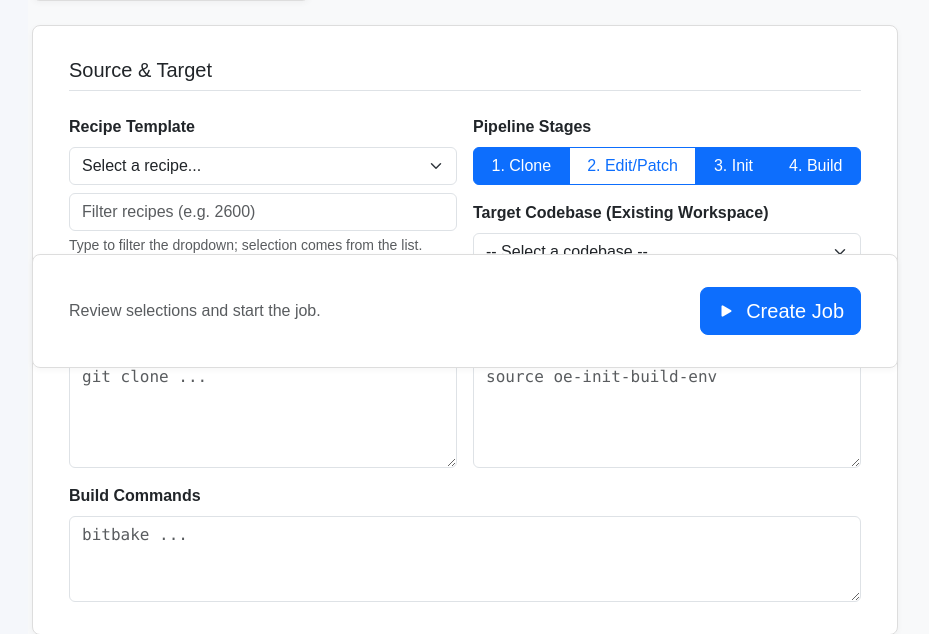
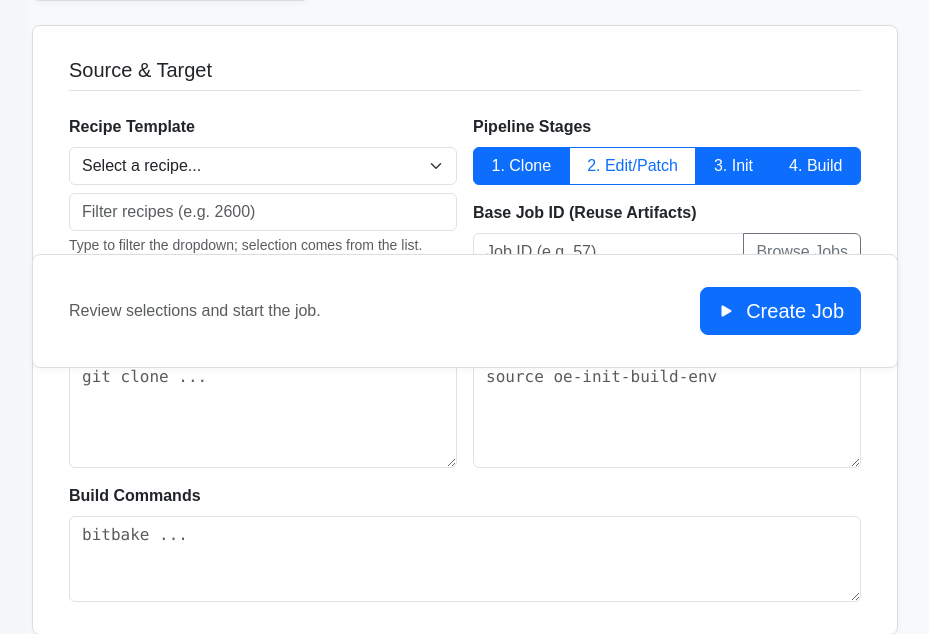
Before and after one commit to hanhanlee/autobuild_onetree, a FastAPI app: template templates/new_job.html in a window 1280 px wide. Shown: the part 432-1066 px from the top of the page, without its empty margins (28-957 px from the left). Run offline with FastAPI, Linux system fonts and the light colour scheme; the template is opened without the code that fills it, so the values that code supplies are empty; some libraries are stand-ins or nearby versions.

Commit message:
feat(jobs): allow reusing artifacts from previous jobs via base job id
Replace static codebase selection with a dynamic 'Base Job ID' input.
- Add a 'Browse Jobs' modal to select from recent jobs.
- Implement backend logic to automatically resolve the source directory
  path from the specified base job's work folder, handling validation
  for missing or ambiguous paths.

```diff
--- a/app/jobs.py
+++ b/app/jobs.py
@@ -419,6 +419,18 @@ def _find_runner_pids(job_id: int) -> Set[int]:
     return pids
 
 
+def resolve_base_job_path(base_job_id: int) -> Path:
+    base_dir = job_dir(base_job_id) / "work"
+    if not base_dir.exists() or not base_dir.is_dir():
+        raise ValueError(f"Job {base_job_id} work directory not found")
+    subdirs = [p for p in base_dir.iterdir() if p.is_dir()]
+    if len(subdirs) == 0:
+        raise ValueError(f"No source directory found in Job {base_job_id} work folder.")
+    if len(subdirs) > 1:
+        raise ValueError(f"Ambiguous source: Multiple directories found in Job {base_job_id} work folder.")
+    return subdirs[0]
+
+
 def stop_job(job_id: int) -> bool:
     spec = load_job_spec(job_id) or {}
     pids: Set[int] = set()
--- a/templates/new_job.html
+++ b/templates/new_job.html
@@ -88,17 +88,12 @@
                 <label class="btn btn-outline-primary" for="check-build">4. Build</label>
               </div>
               <div class="mt-3">
-                <label class="form-label fw-semibold" for="codebase-select">Target Codebase (Existing Workspace)</label>
-                {% if codebases_count is defined %}
-                <div class="text-muted small mb-1">workspaces_root: {{ workspaces_root }}, codebases_count: {{ codebases_count }}</div>
-                {% endif %}
-                <select id="codebase-select" name="codebase_id" class="form-select">
-                  <option value="" {% if not codebase_id %}selected{% endif %}>-- Select a codebase --</option>
-                  {% for cb in codebases or [] %}
-                      <option value="{{ cb.id }}" {% if codebase_id==cb.id %}selected{% endif %}>{{ cb.label or cb.id }}</option>
-                  {% endfor %}
-                </select>
-                <div class="text-muted small mt-1">Choose an existing workspace to reuse sources/artifacts.</div>
+                <label class="form-label fw-semibold" for="base_job_id">Base Job ID (Reuse Artifacts)</label>
+                <div class="input-group">
+                  <input type="number" class="form-control" id="base_job_id" name="base_job_id" placeholder="Job ID (e.g. 57)" value="{{ base_job_id or '' }}">
+                  <button class="btn btn-outline-secondary" type="button" data-bs-toggle="modal" data-bs-target="#baseJobModal">Browse Jobs</button>
+                </div>
+                <div class="text-muted small mt-1">Select a previous job to reuse its workspace/artifacts.</div>
               </div>
             </div>
           </div>
@@ -272,6 +267,21 @@ document.addEventListener("DOMContentLoaded", function () {
         }
     });
 
+    document.querySelectorAll(".select-base-job").forEach((btn) => {
+        btn.addEventListener("click", () => {
+            const jobId = btn.getAttribute("data-job-id");
+            const input = document.getElementById("base_job_id");
+            if (input && jobId) {
+                input.value = jobId;
+            }
+            const modalEl = document.getElementById("baseJobModal");
+            if (modalEl) {
+                const modal = bootstrap.Modal.getOrCreateInstance(modalEl);
+                modal.hide();
+            }
+        });
+    });
+
     updateRecipeInfo();
 });
 
@@ -286,6 +296,48 @@ function toggleFind(select) {
     if (findInput) findInput.classList.toggle("d-none", select.value !== "replace");
 }
 </script>
+
+<div class="modal fade" id="baseJobModal" tabindex="-1" aria-labelledby="baseJobModalLabel" aria-hidden="true">
+  <div class="modal-dialog modal-lg modal-dialog-scrollable">
+    <div class="modal-content">
+      <div class="modal-header">
+        <h5 class="modal-title" id="baseJobModalLabel">Select Base Job</h5>
+        <button type="button" class="btn-close" data-bs-dismiss="modal" aria-label="Close"></button>
+      </div>
+      <div class="modal-body">
+        <div class="table-responsive">
+          <table class="table table-sm align-middle mb-0">
+            <thead class="table-light">
+              <tr>
+                <th>ID</th>
+                <th>Status</th>
+                <th>Recipe</th>
+                <th>Created At</th>
+                <th></th>
+              </tr>
+            </thead>
+            <tbody>
+              {% for j in recent_jobs or [] %}
+              <tr>
+                <td>#{{ j.id }}</td>
+                <td>{{ j.status }}</td>
+                <td>{{ j.recipe_id or '-' }}</td>
+                <td>{{ j.created_at or '-' }}</td>
+                <td><button type="button" class="btn btn-sm btn-primary select-base-job" data-job-id="{{ j.id }}">Select</button></td>
+              </tr>
+              {% else %}
+              <tr><td colspan="5" class="text-center text-muted py-3">No recent jobs available.</td></tr>
+              {% endfor %}
+            </tbody>
+          </table>
+        </div>
+      </div>
+      <div class="modal-footer">
+        <button type="button" class="btn btn-secondary" data-bs-dismiss="modal">Close</button>
+      </div>
+    </div>
+  </div>
+</div>
 
 <template id="tpl-patch-row">
     <div class="row g-2 mb-2 patch-row align-items-center">
```
Also changed, not shown: app/routes/jobs.py (+41 -1 lines).
